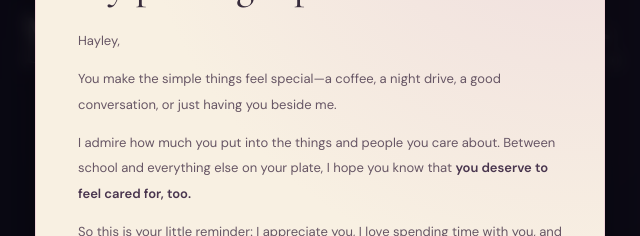
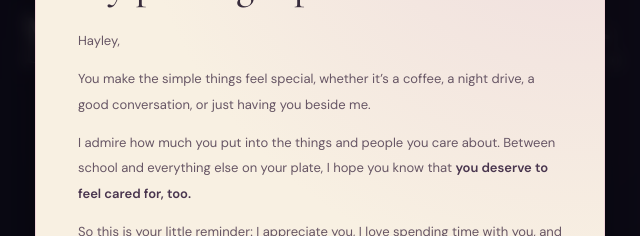
Before and after one commit to 23jann23/JannPlans, a plain HTML site: page princess-day.html in a window 1280 px wide. Both pictures are taken after a click on the button "Open your Princess Day letter". Shown: the part 247-483 px from the top of the page, 320-960 px from the left. Drawn offline with nearby package versions, Linux system fonts and the light colour scheme.

Commit message:
Replace dash after special with natural sentence punctuation

```diff
--- a/princess-day.html
+++ b/princess-day.html
@@ -154,7 +154,7 @@ dialog{padding:0;color:#382c3c;border:1px solid #f0d4d7;background:#f6eedd;borde
 <footer class="footer"><span>Made for Hayley. With a little extra <span>♡</span></span><button id="motion-button" aria-pressed="false">Pause the magic</button><span>JANN · NOVEMBER 18</span></footer>
 </div>
 <dialog id="note-dialog" aria-labelledby="note-title"><article class="letter-paper"><button class="close" aria-label="Close note" autofocus>×</button><span class="eyebrow" id="note-label"></span><h2 id="note-title"></h2><div id="note-body"></div><p class="signoff">— Jann ♡</p></article></dialog>
-<dialog id="royal-dialog" aria-labelledby="royal-title"><article class="letter-paper"><button class="close" aria-label="Close Princess Day letter" autofocus>×</button><span class="letter-crown" aria-hidden="true">♛</span><span class="eyebrow">NOVEMBER 18 · A LITTLE ROYAL TREATMENT</span><h2 id="royal-title">Happy Princess Day,<br>my passenger princess.</h2><p>Hayley,</p><p>You make the simple things feel special—a coffee, a night drive, a good conversation, or just having you beside me.</p><p>I admire how much you put into the things and people you care about. Between school and everything else on your plate, I hope you know that <strong>you deserve to feel cared for, too.</strong></p><p>So this is your little reminder: I appreciate you, I love spending time with you, and I’m really glad we found our way into each other’s lives.</p><p>No grand itinerary today. Just a seat saved for you, a little magic, and a guy who’s very happy to be your driver. 😉</p><p class="signoff">— Jann ♡</p><p class="date-note">P.S. Your passenger-princess privileges are not limited to November 18.</p><button class="primary" id="more-sparkles">A little more sparkle? ✧</button></article></dialog>
+<dialog id="royal-dialog" aria-labelledby="royal-title"><article class="letter-paper"><button class="close" aria-label="Close Princess Day letter" autofocus>×</button><span class="letter-crown" aria-hidden="true">♛</span><span class="eyebrow">NOVEMBER 18 · A LITTLE ROYAL TREATMENT</span><h2 id="royal-title">Happy Princess Day,<br>my passenger princess.</h2><p>Hayley,</p><p>You make the simple things feel special, whether it’s a coffee, a night drive, a good conversation, or just having you beside me.</p><p>I admire how much you put into the things and people you care about. Between school and everything else on your plate, I hope you know that <strong>you deserve to feel cared for, too.</strong></p><p>So this is your little reminder: I appreciate you, I love spending time with you, and I’m really glad we found our way into each other’s lives.</p><p>No grand itinerary today. Just a seat saved for you, a little magic, and a guy who’s very happy to be your driver. 😉</p><p class="signoff">— Jann ♡</p><p class="date-note">P.S. Your passenger-princess privileges are not limited to November 18.</p><button class="primary" id="more-sparkles">A little more sparkle? ✧</button></article></dialog>
 <div class="royal-overlay" id="celebration" aria-hidden="true"></div>
 <noscript><p style="text-align:center;padding:20px">Happy Princess Day, Hayley. ♡ Enable JavaScript to open your little surprises.</p></noscript>
 <script>
```
